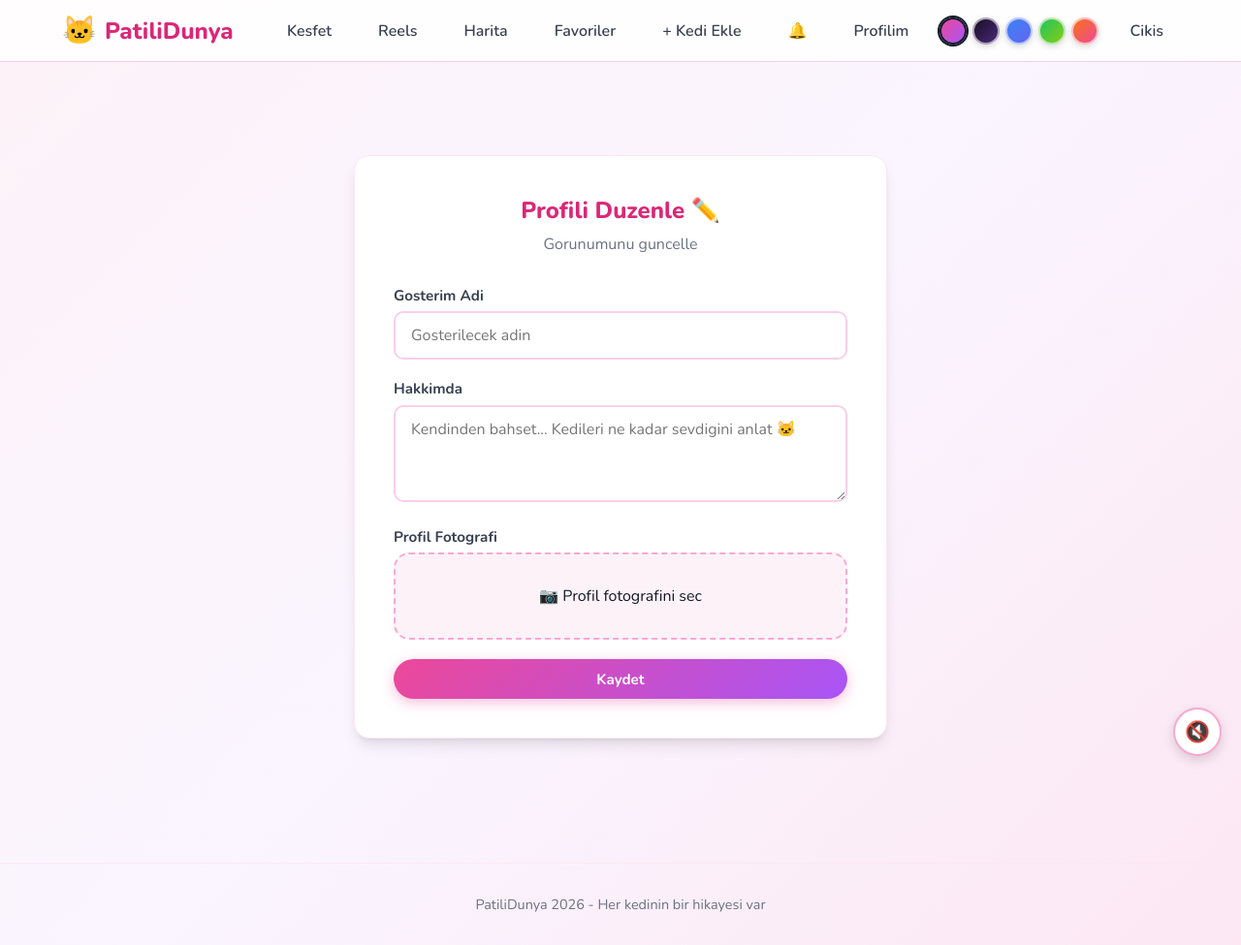
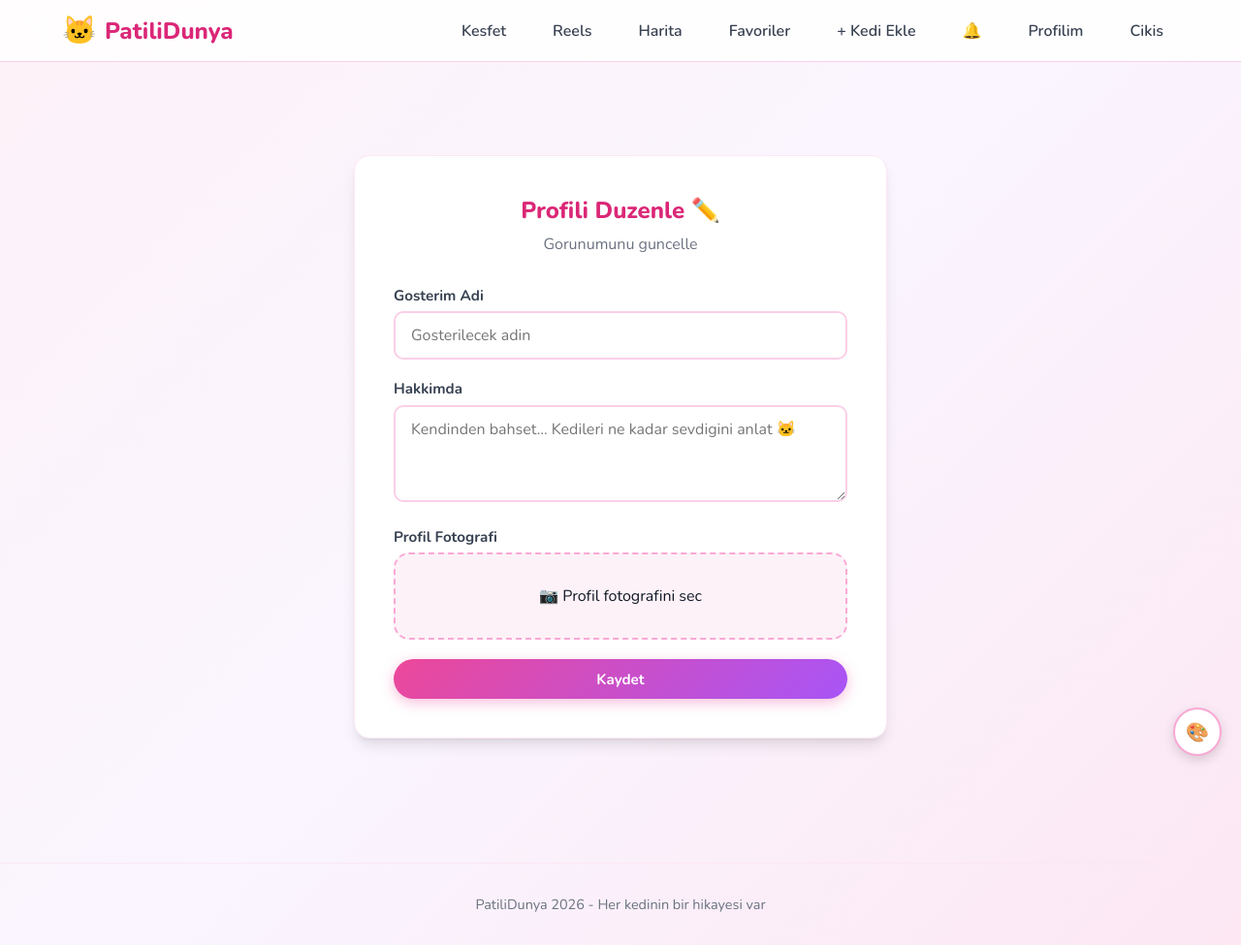
Before and after one commit to lumbe911/patilidunya, a Flask app: page /profile/edit in a window 1280 px wide. Shown: the whole page at 97% size. Run offline with Flask 3, Linux system fonts and the light colour scheme; the visitor is signed in with stand-in values (Sample User, id 1); data that the repository does not hold is empty.

Commit message:
Tema secici sag alta kutucuk, ses butonu kaldirildi

```diff
--- a/static/css/style.css
+++ b/static/css/style.css
@@ -649,19 +649,8 @@ select.form-control { appearance: none; cursor: pointer; }
 }
 
 /* THEME SELECTOR */
-.theme-btn {
-    width: 28px; height: 28px;
-    border-radius: 50%;
-    border: 2px solid rgba(255,255,255,0.6);
-    cursor: pointer;
-    transition: all 0.2s;
-    box-shadow: 0 2px 6px rgba(0,0,0,0.15);
-}
-.theme-btn:hover { transform: scale(1.2); }
+#themeBox { transition: all 0.2s; }
+[data-theme="dark"] #themeBox { background: var(--pink-100); border-color: var(--pink-300); }
+.theme-btn { border: 2px solid rgba(255,255,255,0.6); }
+.theme-btn:hover { transform: scale(1.15); }
 .theme-btn.active { border-color: var(--gray-900); box-shadow: 0 0 0 2px var(--gray-900); }
-.theme-selector {
-    display: flex; gap: 6px; align-items: center;
-}
-.theme-selector span {
-    font-size: 0.75rem; font-weight: 700; color: var(--gray-500); margin-right: 4px;
-}
--- a/templates/base.html
+++ b/templates/base.html
@@ -28,15 +28,6 @@
                 <li><a href="{{ url_for('new_cat') }}" class="nav-link">+ Kedi Ekle</a></li>
                 <li><a href="{{ url_for('notifications') }}" class="nav-link" id="notifLink">🔔</a></li>
                 <li><a href="{{ url_for('user_profile', username=current_user.username) }}" class="nav-link">Profilim</a></li>
-                <li>
-                    <div class="theme-selector">
-                        <button class="theme-btn active" data-theme="pembe" onclick="setTheme('pembe')" title="Pembe" style="background: linear-gradient(135deg, #ec4899, #a855f7);"></button>
-                        <button class="theme-btn" data-theme="dark" onclick="setTheme('dark')" title="Karanlik" style="background: linear-gradient(135deg, #1a1025, #4a2878);"></button>
-                        <button class="theme-btn" data-theme="mavi" onclick="setTheme('mavi')" title="Mavi" style="background: linear-gradient(135deg, #3b82f6, #6366f1);"></button>
-                        <button class="theme-btn" data-theme="yesil" onclick="setTheme('yesil')" title="Yesil" style="background: linear-gradient(135deg, #22c55e, #84cc16);"></button>
-                        <button class="theme-btn" data-theme="turuncu" onclick="setTheme('turuncu')" title="Turuncu" style="background: linear-gradient(135deg, #f97316, #ec4899);"></button>
-                    </div>
-                </li>
                 <li><a href="{{ url_for('logout') }}" class="nav-link">Cikis</a></li>
             </ul>
             {% else %}
@@ -67,33 +58,32 @@
     </footer>
 
     {% if current_user.is_authenticated %}
-    <audio id="bgMusic" loop preload="auto">
-        <source src="{{ url_for('static', filename='muzik.mp3') }}" type="audio/mpeg">
-    </audio>
-    <button id="musicBtn" onclick="toggleMusic()" style="position:fixed; bottom:20px; right:20px; width:50px; height:50px; border-radius:50%; border:2px solid var(--pink-300); background:white; cursor:pointer; font-size:1.3rem; display:flex; align-items:center; justify-content:center; z-index:100; box-shadow: 0 4px 12px rgba(0,0,0,0.15); transition: all 0.3s;">
-        🔇
-    </button>
+    <div id="themePicker" style="position:fixed; bottom:20px; right:20px; z-index:100;">
+        <button id="themeToggle" onclick="toggleThemeBox()" style="width:50px; height:50px; border-radius:50%; border:2px solid var(--pink-300); background:white; cursor:pointer; font-size:1.2rem; display:flex; align-items:center; justify-content:center; box-shadow: 0 4px 12px rgba(0,0,0,0.15); transition: all 0.3s;">
+            🎨
+        </button>
+        <div id="themeBox" style="display:none; position:absolute; bottom:60px; right:0; background:white; border-radius:12px; padding:12px; box-shadow: 0 8px 30px rgba(0,0,0,0.2); border:1px solid var(--pink-200); min-width:120px;">
+            <div style="font-size:0.75rem; font-weight:700; color:var(--gray-500); margin-bottom:8px; text-align:center;">Tema Sec</div>
+            <div style="display:flex; gap:6px; justify-content:center; flex-wrap:wrap;">
+                <button class="theme-btn active" data-theme="pembe" onclick="setTheme('pembe')" title="Pembe" style="width:30px; height:30px; border-radius:50%; border:2px solid rgba(0,0,0,0.1); cursor:pointer; background: linear-gradient(135deg, #ec4899, #a855f7);"></button>
+                <button class="theme-btn" data-theme="dark" onclick="setTheme('dark')" title="Karanlik" style="width:30px; height:30px; border-radius:50%; border:2px solid rgba(0,0,0,0.1); cursor:pointer; background: linear-gradient(135deg, #1a1025, #4a2878);"></button>
+                <button class="theme-btn" data-theme="mavi" onclick="setTheme('mavi')" title="Mavi" style="width:30px; height:30px; border-radius:50%; border:2px solid rgba(0,0,0,0.1); cursor:pointer; background: linear-gradient(135deg, #3b82f6, #6366f1);"></button>
+                <button class="theme-btn" data-theme="yesil" onclick="setTheme('yesil')" title="Yesil" style="width:30px; height:30px; border-radius:50%; border:2px solid rgba(0,0,0,0.1); cursor:pointer; background: linear-gradient(135deg, #22c55e, #84cc16);"></button>
+                <button class="theme-btn" data-theme="turuncu" onclick="setTheme('turuncu')" title="Turuncu" style="width:30px; height:30px; border-radius:50%; border:2px solid rgba(0,0,0,0.1); cursor:pointer; background: linear-gradient(135deg, #f97316, #ec4899);"></button>
+            </div>
+        </div>
+    </div>
     <script>
-    var musicPlaying = false;
-    function toggleMusic() {
-        var audio = document.getElementById('bgMusic');
-        var btn = document.getElementById('musicBtn');
-        if (musicPlaying) {
-            audio.pause();
-            btn.textContent = '🔇';
-            btn.style.borderColor = 'var(--pink-300)';
-            btn.style.background = 'white';
-        } else {
-            audio.play().then(function() {
-                btn.textContent = '🔊';
-                btn.style.borderColor = 'var(--pink-500)';
-                btn.style.background = 'var(--pink-100)';
-            }).catch(function() {
-                btn.textContent = '🔇';
-            });
+    function toggleThemeBox() {
+        var box = document.getElementById('themeBox');
+        box.style.display = box.style.display === 'none' ? 'block' : 'none';
+    }
+    document.addEventListener('click', function(e) {
+        var picker = document.getElementById('themePicker');
+        if (!picker.contains(e.target)) {
+            document.getElementById('themeBox').style.display = 'none';
         }
-        musicPlaying = !musicPlaying;
-    }
+    });
 
     function setTheme(name) {
         document.documentElement.setAttribute('data-theme', name);
```
